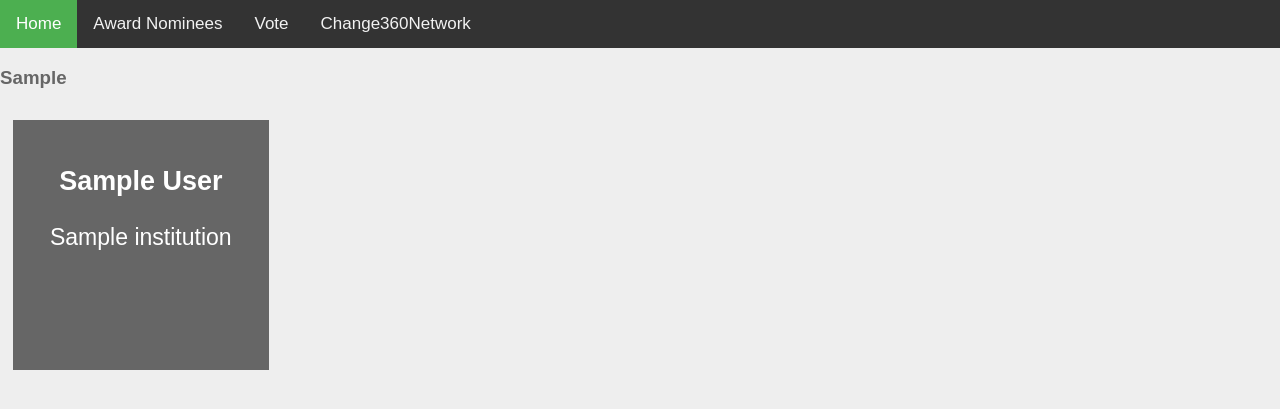
After one commit to captbilard/STUDENT-LEADERSHIP-AWARD-SLAW-0.1, a Django app: template SLAW/slaw/templates/slaw/voting-list.html in a window 1280 px wide. The commit adds this page. Shown: the top 409 px of the page. Run offline with Django 3.2, Linux system fonts and the light colour scheme; the template is opened without the code that fills it: most values are stand-ins (such as "Sample title", 1, 10 or a date in 2020).

Commit message:
implemented voting feature

```diff
--- /dev/null
+++ b/SLAW/slaw/static/slaw/base.css
@@ -0,0 +1,196 @@
+body {
+  margin: 0;
+  font-family: Arial, Helvetica, sans-serif;
+}
+
+.topnav {
+  overflow: hidden;
+  background-color: #333;
+}
+
+.topnav a {
+  float: left;
+  display: block;
+  color: #f2f2f2;
+  text-align: center;
+  padding: 14px 16px;
+  text-decoration: none;
+  font-size: 17px;
+}
+
+.topnav a:hover {
+  background-color: #ddd;
+  color: black;
+}
+
+.topnav a.active {
+  background-color: #4CAF50;
+  color: white;
+}
+
+.topnav .icon {
+  display: none;
+}
+
+@media screen and (max-width: 600px) {
+  .topnav a:not(:first-child) {display: none;}
+  .topnav a.icon {
+    float: right;
+    display: block;
+  }
+}
+
+@media screen and (max-width: 600px) {
+  .topnav.responsive {position: relative;}
+  .topnav.responsive .icon {
+    position: absolute;
+    right: 0;
+    top: 0;
+  }
+  .topnav.responsive a {
+    float: none;
+    display: block;
+    text-align: left;
+  }
+}
+
+/* voting-list */
+
+body {
+  color: #666;
+  font-weight: normal;
+  margin: 0;
+  padding: 0;
+  background: #eeeeee;
+  }
+  h2 {
+  background: #666;
+  color: #fff;
+  text-align: center;
+  margin: 0 0 5% 0;
+  padding: 0.5em;
+  }
+  .cardBox {
+  float: left;
+  font-size: 1.2em;
+  margin: 1% 0 0 1%;
+  perspective: 800px;
+  transition: all 0.4s ease 0s;
+  width: 20%;
+  }
+  .cardBox:hover .card {
+  transform: rotateY(180deg);
+  }
+  .card {
+  background: #666666;
+  cursor: pointer;
+  height: 250px;
+  transform-style: preserve-3d;
+  transition: transform 0.5s ease 0s;
+  width: 100%;
+  }
+  .card p {
+  margin-bottom: 1.8em;
+  }
+  .card .front,
+  .card .back {
+  backface-visibility: hidden;
+  box-sizing: border-box;
+  color: white;
+  display: block;
+  font-size: 1.2em;
+  height: 100%;
+  padding: 0.8em 0.7em;
+  position: absolute;
+  text-align: center;
+  width: 100%;
+  }
+  .card .front strong {
+  background: #fff;
+  border-radius: 100%;
+  color: #222;
+  font-size: 1.5em;
+  line-height: 30px;
+  padding: 0 7px 4px 6px;
+  }
+  .card .back {
+  transform: rotateY( 180deg);
+  }
+  .card .back a {
+  padding: 0.3em 0.5em;
+  background: #333;
+  color: #fff;
+  text-decoration: none;
+  border-radius: 2px;
+  font-size: 0.9em;
+  transition: all 0.2s ease 0s;
+  }
+  .card .back a:hover {
+  background: #fff;
+  color: #333;
+  text-shadow: 0 0 1px #333;
+  }
+  .cardBox:nth-child(1) .card .back {
+  background: #ffcc00;
+  }
+  .cardBox:nth-child(2) .card .back {
+  background: #1c87c9;
+  }
+  .cardBox:nth-child(3) .card .back {
+  background: #ff6347;
+  }
+  .cardBox:nth-child(4) .card .back {
+  background: #8ebf42;
+  }
+  .cardBox:nth-child(2) .card {
+  -webkit-animation: giro 1.5s 1;
+  animation: giro 1.5s 1;
+  }
+  .cardBox:nth-child(3) .card {
+  -webkit-animation: giro 2s 1;
+  animation: giro 2s 1;
+  }
+  .cardBox:nth-child(4) .card {
+  -webkit-animation: giro 2.5s 1;
+  animation: giro 2.5s 1;
+  }
+  @-webkit-keyframes giro {
+  from {
+  transform: rotateY(180deg);
+  }
+  to {
+  transform: rotateY(0deg);
+  }
+  }
+  @keyframes giro {
+  from {
+  transform: rotateY(180deg);
+  }
+  to {
+  transform: rotateY(0deg);
+  }
+  }
+  @media screen and (max-width: 767px) {
+  .cardBox {
+  margin-left: 2.8%;
+  margin-top: 3%;
+  width: 46%;
+  }
+  .card {
+  height: 285px;
+  }
+  .cardBox:last-child {
+  margin-bottom: 3%;
+  }
+  }
+  @media screen and (max-width: 480px) {
+  .cardBox {
+  width: 94.5%;
+  }
+  .card {
+  height: 260px;
+  }
+  }
+
+
+/* voting-list */
--- /dev/null
+++ b/SLAW/slaw/static/slaw/base.js
@@ -0,0 +1,9 @@
+
+function myFunction() {
+  var x = document.getElementById("myTopnav");
+  if (x.className === "topnav") {
+    x.className += " responsive";
+  } else {
+    x.className = "topnav";
+  }
+}
--- /dev/null
+++ b/SLAW/slaw/templates/slaw/base.html
@@ -0,0 +1,27 @@
+{% load static %}
+<!DOCTYPE html>
+<html lang="en">
+<head>
+    <meta charset="UTF-8">
+    <meta name="viewport" content="width=device-width, initial-scale=1.0">
+    <meta http-equiv="X-UA-Compatible" content="ie=edge">
+    <link rel="stylesheet" href="https://cdnjs.cloudflare.com/ajax/libs/font-awesome/4.7.0/css/font-awesome.min.css">
+    <link rel="stylesheet" href="{% static 'slaw/base.css' %}">
+    <link rel="stylesheet" href="{ % static 'slaw/voting-list.css' %}">
+    <script type="text/javascript" src="{% static 'slaw/base.js' %}"></script>
+    <title>{% block title %}{% endblock %}</title>
+
+</head>
+<body>
+    <div class="topnav" id="myTopnav">
+        <a href="{% url 'index' %}" class="active">Home</a>
+        <a href="{% url 'nominees' %}">Award Nominees</a>
+        <a href="{% url 'voting-category' %}">Vote</a>
+        <a href="https://change360network.com/">Change360Network</a>
+        <a href="javascript:void(0);" class="icon" onclick="myFunction()">
+            <i class="fa fa-bars"></i>
+        </a>
+    </div>
+    {% block content %}{% endblock %}
+</body>
+</html>
--- a/SLAW/slaw/templates/slaw/index.html
+++ b/SLAW/slaw/templates/slaw/index.html
@@ -1,3 +1,7 @@
+{% extends "slaw/base.html" %}
+{% block title %}SLAW{% endblock %}
+
+{% block content %}
     <article>
         <h2>Welcome to SLAW 0.1</h2>
 
@@ -10,3 +14,5 @@
             <p>{{category.award_details}}</p>
         {% endfor %}
     </article>
+
+{% endblock %}
--- a/SLAW/slaw/templates/slaw/nominees.html
+++ b/SLAW/slaw/templates/slaw/nominees.html
@@ -1,5 +1,8 @@
 <!-- A page to show the various nominees under their categories -->
+{% extends "slaw/base.html" %}
+{% block title %}Award Nominees{% endblock %}
 
+{% block content %}
 {% if nominee_list %}
     <ul>
         {% for nominee in nominee_list %}
@@ -11,3 +14,5 @@
     {% else %}
         <p>No one has been nominated</p>
 {% endif %}
+
+{% endblock %}
--- /dev/null
+++ b/SLAW/slaw/templates/slaw/voting-list.html
@@ -0,0 +1,28 @@
+{% extends "slaw/base.html" %}
+{% block title %}{{category.get_Category_of_award_display}}{% endblock %}
+
+{% block content %}
+<div>
+    <h3>{{category.get_Category_of_award_display}}</h3>
+        <div class="boxesContainer">
+            {% for nominee in category.nominees_set.all %}
+                <div class="cardBox">
+                    <div class="card">
+                        <div class="front">
+                            <h3>{{nominee.Full_Name}}</h3>
+                            <p>{{nominee.Institution}}</p>
+                        </div>
+                        <div class="back">
+                            <h3>{{nominee.Full_Name}}</h3>
+                            <p>{{nominee.Institution}}</p>
+                            <a href="{% url 'vote' nominee.id %}">Vote</a>
+                        </div>
+                    </div>
+                </div>
+            {% endfor %}
+        </div>
+
+
+</div>
+
+{% endblock %}
--- a/SLAW/slaw/urls.py
+++ b/SLAW/slaw/urls.py
@@ -4,7 +4,9 @@ from . import views
 urlpatterns = [
     path('', views.index, name="index"),
     path('nominees/', views.NomineesView.as_view(), name="nominees"),
-    path('vote/', views.VotingCategory.as_view(), name="voting-category"),
+    path('vote-category/', views.VotingCategory.as_view(), name="voting-category"),
+    path('vote-category/<int:category_id>/', views.votingList, name="voting-list"),
+    path('<int:nominee_id>/vote/', views.vote, name="vote")
 
 
 ]
```
Also changed, not shown: SLAW/slaw/admin.py (+15 -1 lines), SLAW/slaw/static/slaw/voting-list.css (added, +42 -0 lines), SLAW/slaw/templates/slaw/nominee-list.html (deleted, +0 -7 lines), SLAW/slaw/templates/slaw/voting-category.html (+11 -5 lines), SLAW/slaw/views.py (+21 -4 lines), 3 other files. Lines whose indentation alone changed are shown as unchanged.
